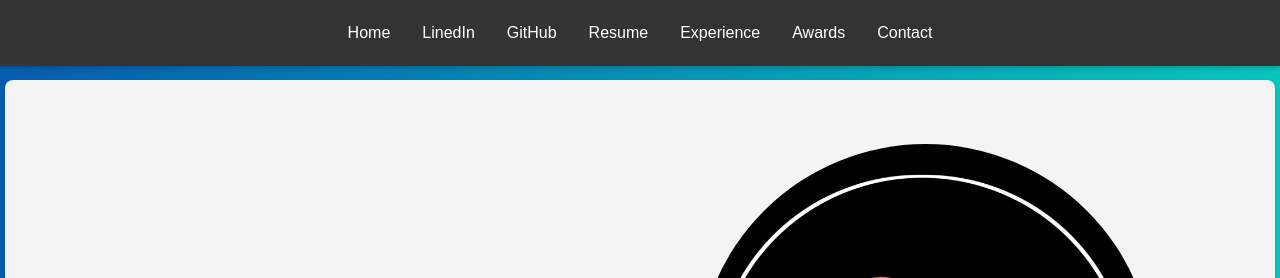
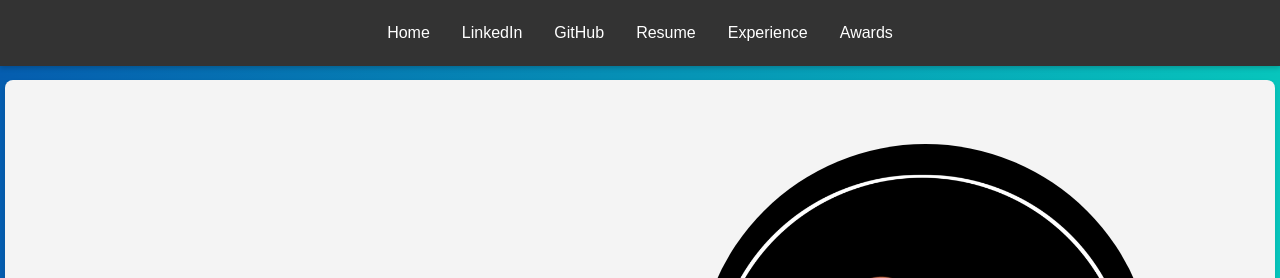
Before and after one commit to abhi20044456/Portfolio-Abhi, a plain HTML site: page index.html in a window 1280 px wide. Shown: the top 278 px of the page. Drawn offline with Linux system fonts and the light colour scheme.

Commit message:
Update index.html

```diff
--- a/index.html
+++ b/index.html
@@ -11,12 +11,12 @@
         <nav>
             <ul>
                 <li><a href="#home">Home</a></li>
-                <li><a href="https://www.linkedin.com/in/soumy-chauhan/">LinedIn</a></li>
+                <li><a href="https://www.linkedin.com/in/soumy-chauhan/">LinkedIn</a></li>
                 <li><a href="https://github.com/abhi20044456" target="_blank">GitHub</a></li>
                  <li><a href="Resume_Soumy Chauhan.pdf">Resume</a></li>
                 <li><a href="#experience">Experience</a></li>
                 <li><a href="#projects">Awards</a></li>
-                <li><a href="#contact">Contact</a></li>
+
             </ul>
         </nav>
     </header>
@@ -98,11 +98,7 @@
                 <h5>Quiz Certificate</h2>
                     <img src="12th.jpg" alt="Quiz">
             </div>
-        </section>
-         <section id="contact">
-            <a href="mailto:abhichauhan203207@gmail.com" class="btn">Email </a>
-            <a href="https://www.linkedin.com/in/soumy-chauhan/" class="btn">LinkedIn</a>
-         </section>
+
 
     </main>
     <script src="scripts.js"></script>
```
